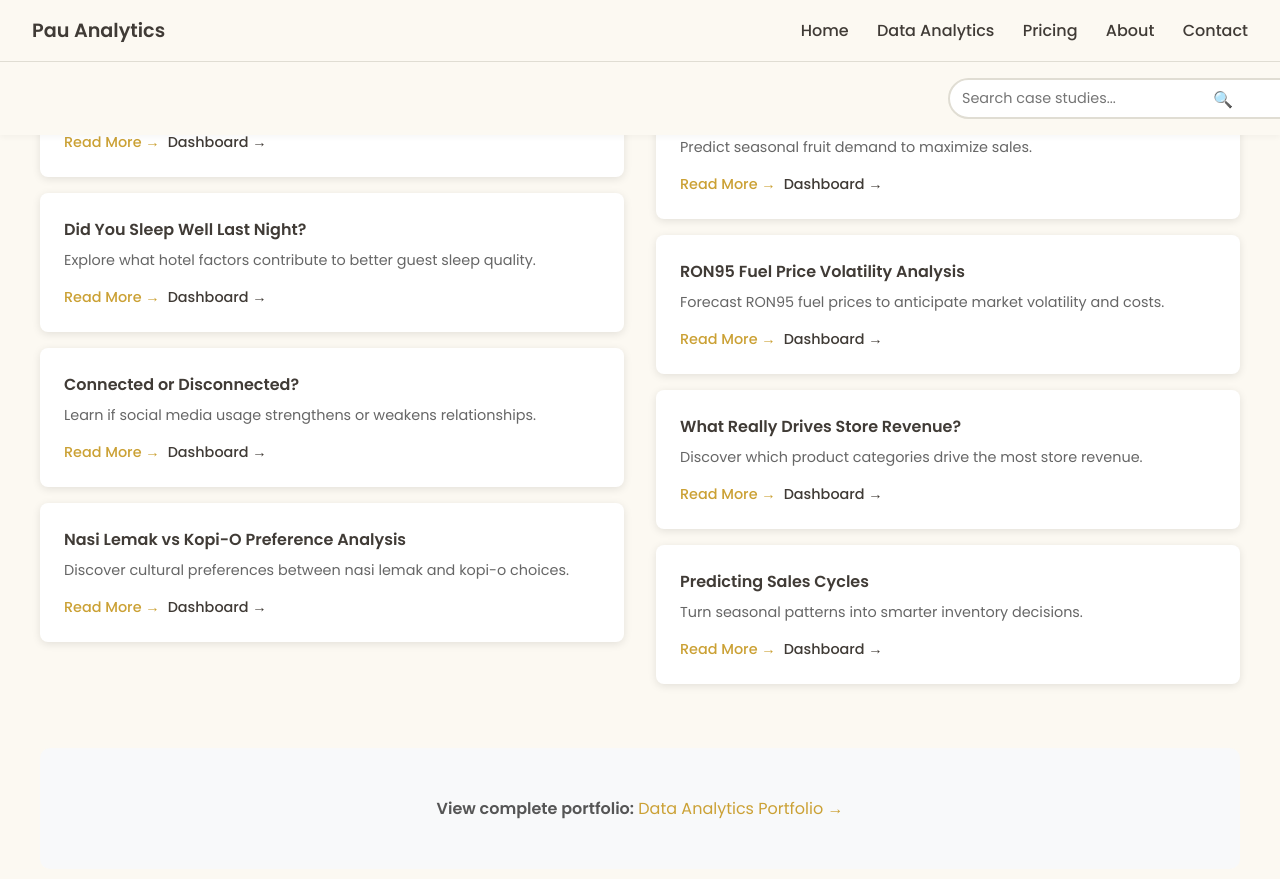
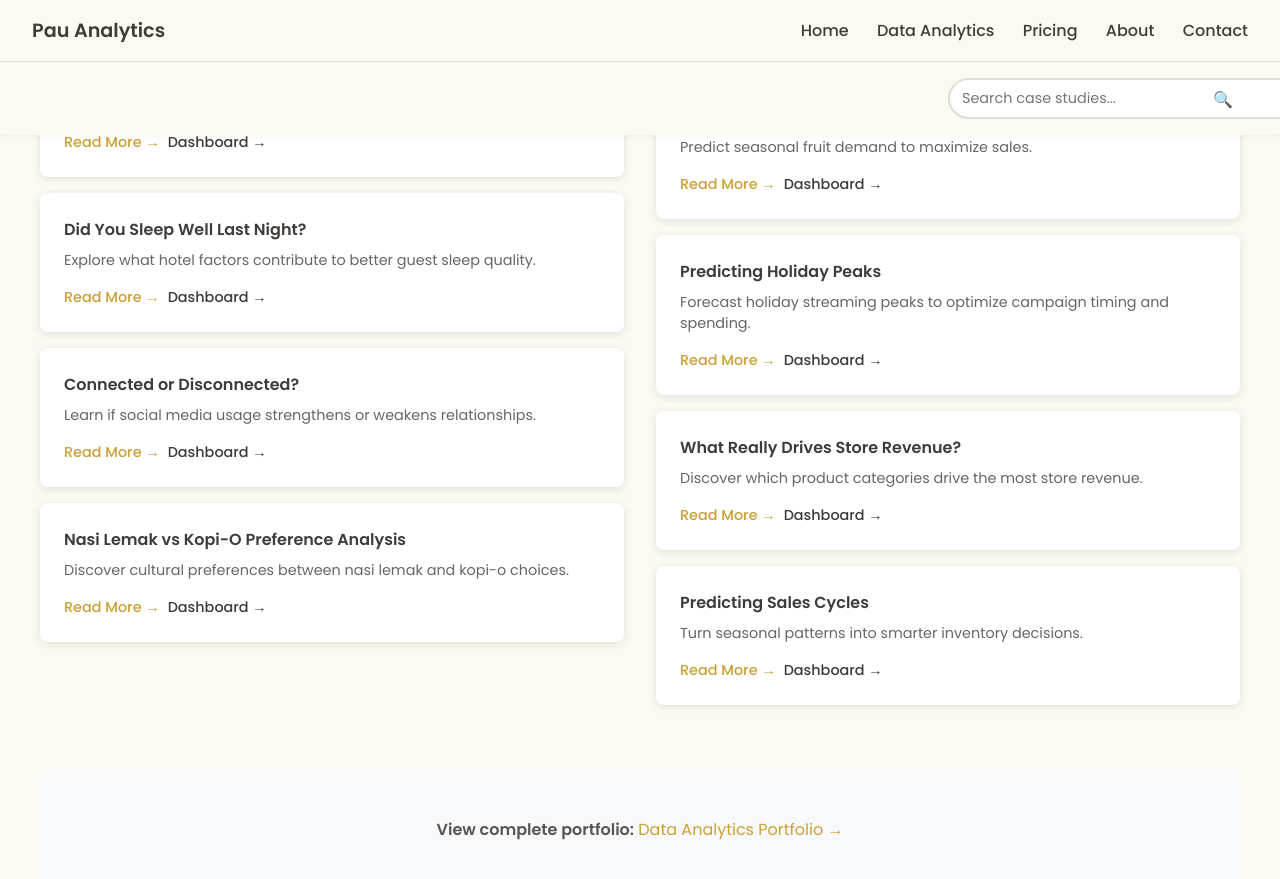
Before and after one commit to lyven81/pinnacles-learning-website, a Jekyll site: the page data-analytics.html, which Jekyll copies as it is, in a window 1280 px wide and 900 px high, scrolled down 1948 px. Shown: the top 879 px of the window. Built offline with Jekyll 4.4.1, drawn with Linux system fonts in a browser that asks for light colours.

Commit message:
Replace RON95 with Predicting Holiday Peaks on data-analytics page
- Updated Time Series Analysis section
- Replaced "RON95 Fuel Price Volatility Analysis" with "Predicting Holiday Peaks"
- Updated title: "Predicting Holiday Peaks"
- Updated description: "Forecast holiday streaming peaks to optimize campaign timing and spending."
- Updated Read More link to case-study/predicting-holiday-peaks.html
- Updated Dashboard link to dashboard/predicting-holiday-peaks.html
- Maintains existing card format and styling

🤖 Generated with [Claude Code](https://claude.com/claude-code)

Co-Authored-By: Claude <noreply@anthropic.com>

```diff
--- a/data-analytics.html
+++ b/data-analytics.html
@@ -586,11 +586,11 @@
         </div>
 
         <div style="background: white; padding: 1.5rem; border-radius: 8px; margin-bottom: 1rem; box-shadow: 0 2px 8px rgba(0,0,0,0.1);">
-          <h4 style="color: #403B36; margin: 0 0 0.5rem 0;">RON95 Fuel Price Volatility Analysis</h4>
-          <p style="margin: 0.5rem 0; color: #666; font-size: 0.9rem;">Forecast RON95 fuel prices to anticipate market volatility and costs.</p>
+          <h4 style="color: #403B36; margin: 0 0 0.5rem 0;">Predicting Holiday Peaks</h4>
+          <p style="margin: 0.5rem 0; color: #666; font-size: 0.9rem;">Forecast holiday streaming peaks to optimize campaign timing and spending.</p>
           <div style="display: flex; gap: 0.5rem; margin-top: 1rem;">
-            <a href="case-study/ron95-fuel-price-volatility.html" style="color: #CBA135; font-size: 0.9rem; text-decoration: none; font-weight: 500;">Read More →</a>
-            <a href="dashboard/ron95-fuel-price-volatility.html" style="color: #403B36; font-size: 0.9rem; text-decoration: none; font-weight: 500;">Dashboard →</a>
+            <a href="case-study/predicting-holiday-peaks.html" style="color: #CBA135; font-size: 0.9rem; text-decoration: none; font-weight: 500;">Read More →</a>
+            <a href="dashboard/predicting-holiday-peaks.html" style="color: #403B36; font-size: 0.9rem; text-decoration: none; font-weight: 500;">Dashboard →</a>
           </div>
         </div>
 
```
